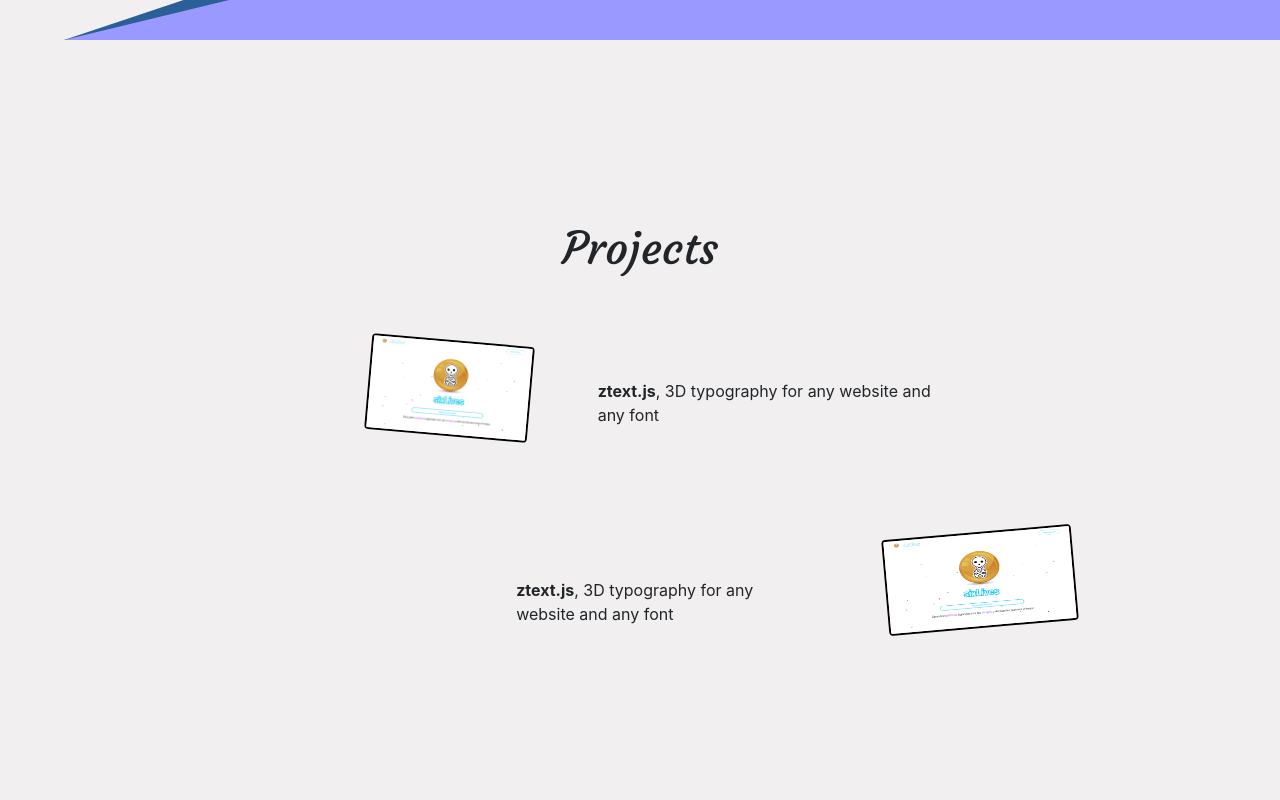
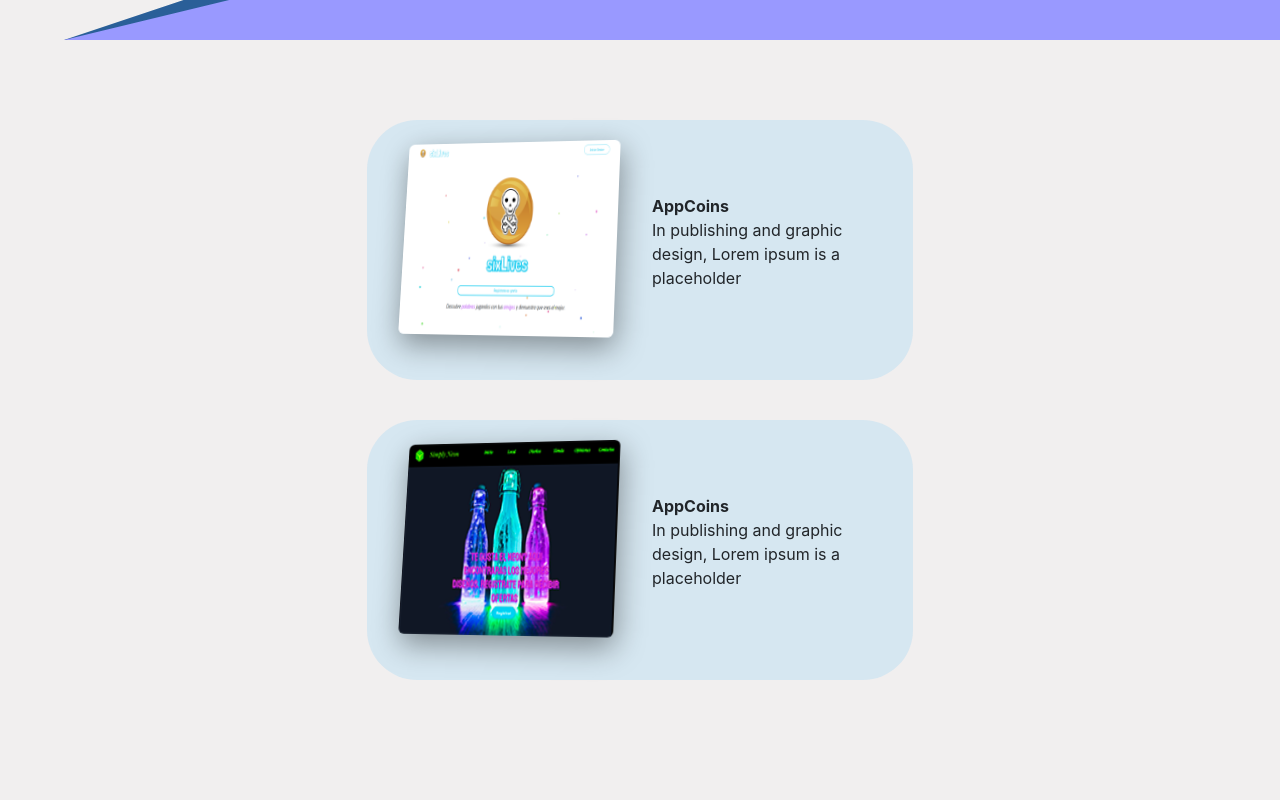
Before and after one commit to nahuel-acosta-dev/portfolio, a React (Create React App) app: page / in a window 1280 px wide. Shown: the part 1720-2520 px from the top of the page. Built offline with nearby package versions, Linux system fonts and the light colour scheme.

Commit message:
desing change in section projects

```diff
--- a/src/App.js
+++ b/src/App.js
@@ -9,7 +9,13 @@ const App = () => {
         AOS.refresh();
       }, []);
 
-    return <Portfolio />
+    return (
+    <>
+      <div className="bg-circle1"></div>
+      <div className="bg-circle2"></div>
+      <Portfolio />
+    </>
+)
 
 }
 
--- a/src/components/projects/Project.js
+++ b/src/components/projects/Project.js
@@ -1,80 +1,15 @@
 import React from 'react';
-import Row from 'react-bootstrap/Row';
-import Col from 'react-bootstrap/Col';
 import PropTypes from 'prop-types';
 
-const Project = ({direction, title, description, img}) => {
-
-    const left = (<>
-                    <Col xs={8} sm={6}>
-                        <Row>
-                            <Col xs={3} sm={1}></Col>
-                            <Col xs={4} sm={4} md={3} className="project__preview">
-                                <div className="project__stripe">
-                                </div>
-                                <div className="project__img">
-                                    <img
-                                        src={img}
-                                        height="100%"
-                                        width="100%"
-                                        alt={`app ${img}`}
-                                    />
-                                </div>
-                                <div className="project__stripe"></div>
-                            </Col>
-                            <Col sm={1}></Col>
-                            <Col sm className="project__description">
-                                <strong>{title}</strong>
-                                {description}
-                            </Col>
-                        </Row>
-                    </Col>
-                    <Col xs={2} sm={3}></Col>
-                </>)
-
-    const right = (<>
-                    <Col xs={8} sm={7}>
-                        <Row>
-                            <Col xs={3} sm={1}></Col>
-                            <Col xs={4} sm={{span:3, order:4}} md={{span:3, order:4}}
-                            className="project__preview project__preview--right">
-                                <div className="project__stripe"></div>
-                                <div className="project__img">
-                                    <img
-                                        src={img}
-                                        height="100%"
-                                        width="100%"
-                                        alt={`app ${img}`}
-                                    />
-                                </div>
-                                <div className="project__stripe"></div>
-                            </Col>
-                            <Col sm={1} md={2}></Col>
-                            <Col xs={{order:2}} md={{order:2}} className="project__description">
-                                <strong>{title}</strong>
-                                {description}
-                            </Col>
-                            <Col xs={{span:1, order:3}}></Col>
-                        </Row>
-                    </Col>
-                    <Col xs={2} sm={2} md={1}></Col>
-                </>)
-
-
+const Project = ({img, alt, width}) => {
 
     return(
-        <>
-            <Row className="project">
-                <Col xs={3} sm={3}></Col>
-                {
-                    direction === 'left' ?
-                    left
-                    :
-                    direction === 'right' &&
-                    right
-                }
-            </Row>
-        </>
+        <figure className="project figure d-flex align-content-center">
+            <img src={img}
+            className="figure-img img-fluid rounded"
+            width={width}
+            alt={alt}/>
+        </figure>
     )
 
 }
--- a/src/pages/Portfolio.js
+++ b/src/pages/Portfolio.js
@@ -22,18 +22,8 @@ const Portfolio = () => {
                     for design and JavaScript
                 </h1>
             </Home>
-            <Skills>
-                <h2 className="title">
-                    12+ years online
-                    experience as a developer and
-                    designer
-                </h2>
-            </Skills>
-            <Projects>
-                <h3 className="title text-center">
-                    Projects
-                </h3>
-            </Projects>
+            <Skills></Skills>
+            <Projects></Projects>
             <Curriculum>
                 <h4 className="title">
                     I’ve worked on more than 150 websites
--- a/src/scss/components/_Project.scss
+++ b/src/scss/components/_Project.scss
@@ -1,23 +1,17 @@
 .project{
-    margin-top: 5%;
-    .project__preview{
-        transform: rotate(5deg);
-        height: 6em;
-        margin-bottom: 2em;
-        padding: 0;
-        border: 2px solid black;
-        border-radius: 4px;
-        .project__stripe{
-            background-color: violet;
-        }
-        .project__img{
-            height: 100%;
-        }
+    perspective: 1500px;
+    height: 12.75rem;
+    width: 14rem;
+    margin-left: auto;
+    margin-right: auto;
+    img{
+        transform: rotateX(10deg) rotateY(-18deg) rotateZ(3deg);
+        box-shadow: 2px 10px 30px hsla(0, 0%, 0%, 0.397);
+        border-radius:0.25em;
+        transition: .3s;
     }
-    .project__preview--right{
-        transform: rotate(-5deg);
-    }
-    .project__description{
-        padding-top: 6%;
+
+    &:hover img{
+        transform: rotate(0)
     }
 }
--- a/src/scss/config/_Basic.scss
+++ b/src/scss/config/_Basic.scss
@@ -5,10 +5,12 @@ html{
 
 body{
     background-color: $white;
+    //min-height: 100vh;
+    //background: rgb(2, 2, 26);
     background-attachment: fixed;
     font-family: $regular;
+    animation: move 1s linear infinite forwards;
 }
-
 .height_maximum{
     height: 100%;
 }
--- a/src/scss/sections/_Projects.scss
+++ b/src/scss/sections/_Projects.scss
@@ -1,7 +1,9 @@
 .projects{
-    min-height: 100vh;
-    padding-top: 8%;
-    .projects__cont{
-        margin-bottom: 15%;
+    .projects__card{
+        border-radius: 50px;
+        background: rgba(82, 188, 250, 0.164);
+        padding: 20px;
+        margin-bottom: 40px;
     }
+
 }
--- a/src/sections/Projects.js
+++ b/src/sections/Projects.js
@@ -1,19 +1,54 @@
 import React from 'react';
 import Project from '../components/projects/Project';
-import sixlives from '../image/sixlives.png'
+import sixlives from '../image/sixlives.png';
+import simply from '../image/simply.png';
+import Container from 'react-bootstrap/Container';
+import Row from 'react-bootstrap/Row';
+import Col from 'react-bootstrap/Col';
 
-const Projects = ({children}) =>{
-    const title= 'ztext.js';
-    const description = ', 3D typography for any website and any font';
-
+const Projects = () =>{
     return(
         <section className="projects" id="projects">
-            {children}
-            <div className="projects__cont">
-                <Project direction='left' title={title} description={description} img={sixlives}/>
-                <Project direction='right' title={title} description={description} img={sixlives}/>
-            </div>
-
+            <Container>
+                <Row className="justify-content-center">
+                    <Col xs={1} lg={2} xl={3}></Col>
+                    <Col>
+                        <Container>
+                            <Row>
+                                <Col xs={12} className="projects__card">
+                                    <Row>
+                                        <Col>
+                                            <Project img={sixlives} alt="imagen sixlives"/>
+                                        </Col>
+                                        <Col className="d-flex align-content-center">
+                                            <Row className="align-content-center">
+                                                <strong>AppCoins</strong>
+                                                    <p>In publishing and graphic design,
+                                                    Lorem ipsum is a placeholder </p>
+                                            </Row>
+                                        </Col>
+                                    </Row>
+                                </Col>
+                                <Col xs={12} className="projects__card">
+                                    <Row>
+                                        <Col className="d-flex align-content-center">
+                                            <Project img={simply} alt="imagen simply neon" width="300px"/>
+                                        </Col>
+                                        <Col className="d-flex align-content-center">
+                                            <Row className="align-content-center">
+                                                <strong>AppCoins</strong>
+                                                    <p>In publishing and graphic design,
+                                                    Lorem ipsum is a placeholder </p>
+                                            </Row>
+                                        </Col>
+                                    </Row>
+                                </Col>
+                            </Row>
+                        </Container>
+                    </Col>
+                    <Col xs={1} lg={2} xl={3}></Col>
+                </Row>
+            </Container>
         </section>
     )
 }
```
Also changed, not shown: src/image/simply.png (added), src/sections/Skills.js (line endings or trailing spaces).
